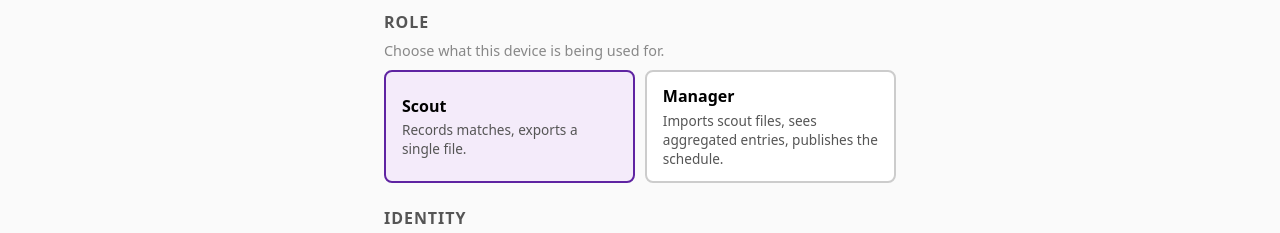
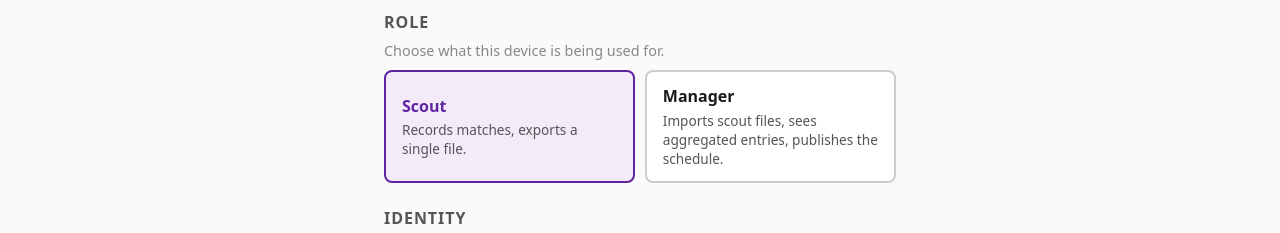
Before and after one commit to highestinthesky/frc-scouting-app, a SvelteKit app: page /settings in a window 1280 px wide. Both pictures are taken after typing "Sample", "Sample" into the empty fields and a click on the button "Start scouting". Shown: the part 152-385 px from the top of the page. Built offline with nearby package versions, Linux system fonts and the light colour scheme; no server answers; the database is empty.

Commit message:
fix: settings role buttons use theme text color (were always black in dark mode)

```diff
--- a/src/routes/settings/+page.svelte
+++ b/src/routes/settings/+page.svelte
@@ -230,6 +230,7 @@
 		text-align: left;
 		padding: 0.85rem 1rem;
 		background: var(--bg-card);
+		color: var(--text-primary);
 		border: 2px solid var(--border-strong);
 		border-radius: 0.5rem;
 		cursor: pointer;
@@ -238,6 +239,7 @@
 	.roles button.selected {
 		border-color: var(--accent);
 		background: var(--accent-soft);
+		color: var(--accent);
 	}
 	.roles button strong { display: block; font-size: 1rem; }
 	.roles button small {
```
